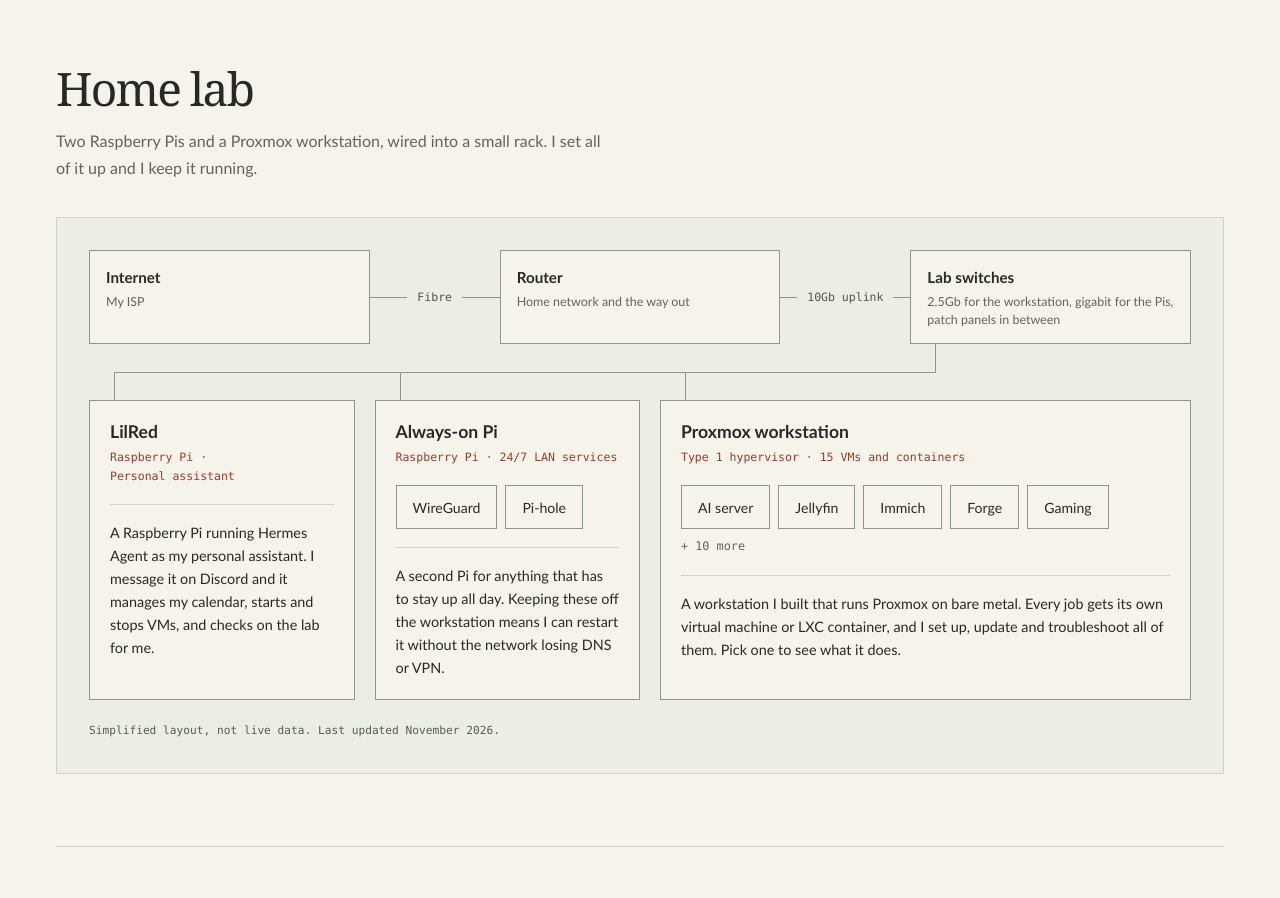
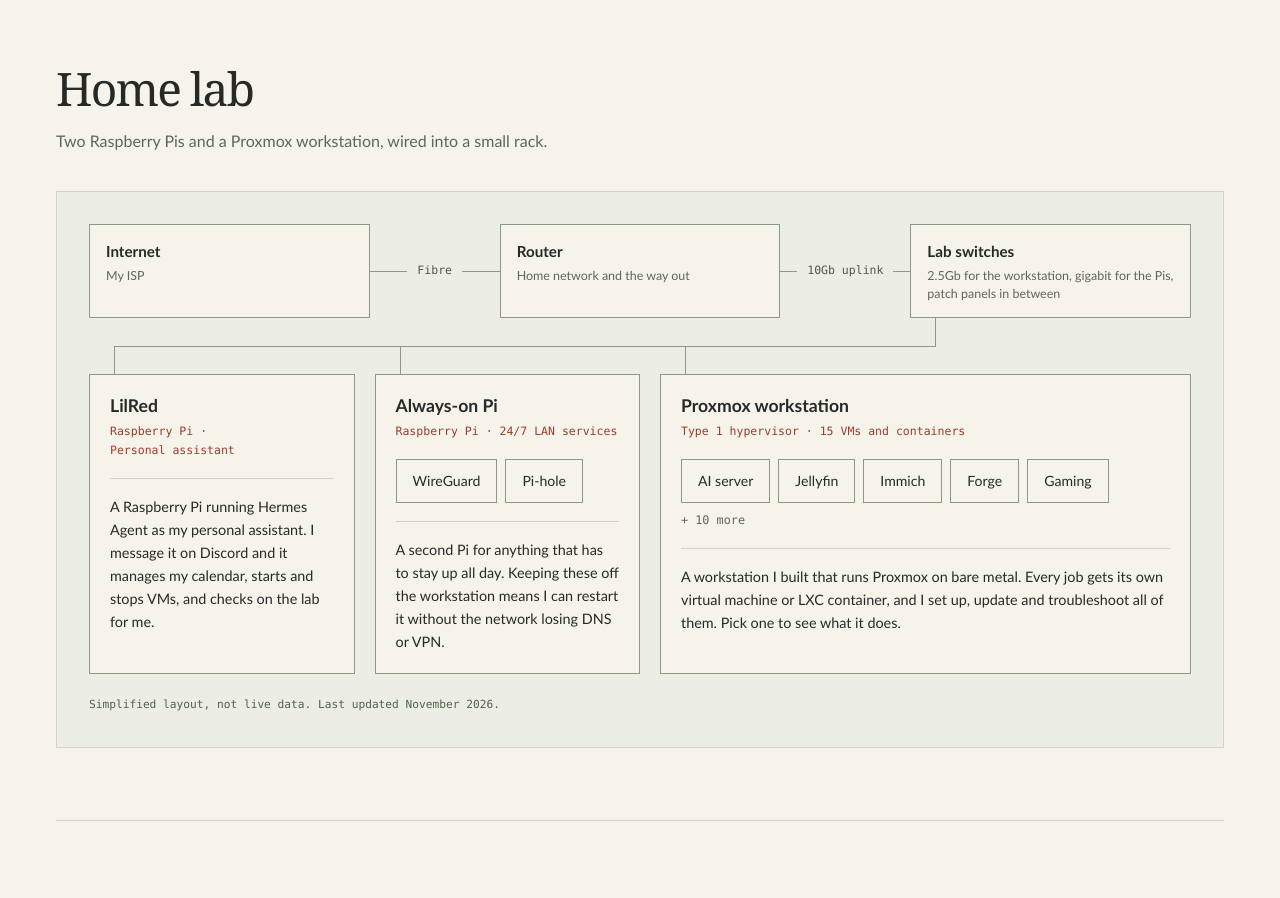
Before and after one commit to Nathancecixx/E-Portfolio-V2.0, a React (Create React App) app: page / in a window 1280 px wide. Shown: the part 840-1738 px from the top of the page. Built offline with nearby package versions, Linux system fonts and the light colour scheme.

Commit message:
fix: drop redundant sentence from home lab intro

```diff
--- a/src/Components/LabExplorer/LabExplorer.js
+++ b/src/Components/LabExplorer/LabExplorer.js
@@ -40,7 +40,7 @@ export default function LabExplorer() {
     <section className="lab-section section-shell" id="home-lab" aria-labelledby="lab-title">
       <div className="section-head">
         <h2 id="lab-title">Home lab</h2>
-        <p>Two Raspberry Pis and a Proxmox workstation, wired into a small rack. I set all of it up and I keep it running.</p>
+        <p>Two Raspberry Pis and a Proxmox workstation, wired into a small rack.</p>
       </div>
 
       <section className="lab" aria-label="Home lab diagram">
```
Also changed, not shown: 1 other file (tests, documents, lock files or other folders).
